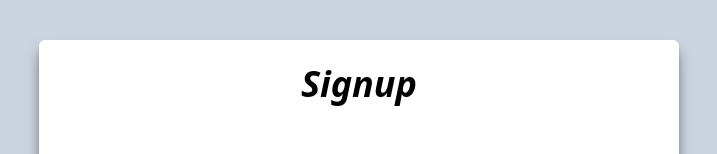
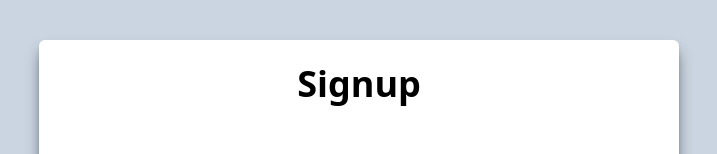
Before and after one commit to aakashsharma003/PaytmWeb, a React (Vite) app in the folder frontend/: page / in a window 1280 px wide. Shown: the top 154 px of the page, without its empty margins (281-998 px from the left). Built offline with nearby package versions, Linux system fonts and the light colour scheme.

Commit message:
fixing subheading

```diff
--- a/frontend/src/components/Heading.jsx
+++ b/frontend/src/components/Heading.jsx
@@ -1,6 +1,6 @@
 const Heading = ({ label }) => {
   return (
-    <div className="text-4xl font-bold px-[1vw] py-[1vh] text-center italic">
+    <div className="text-4xl font-bold px-[1vw] py-[1vh] text-center">
       {label}
     </div>
   );
```
